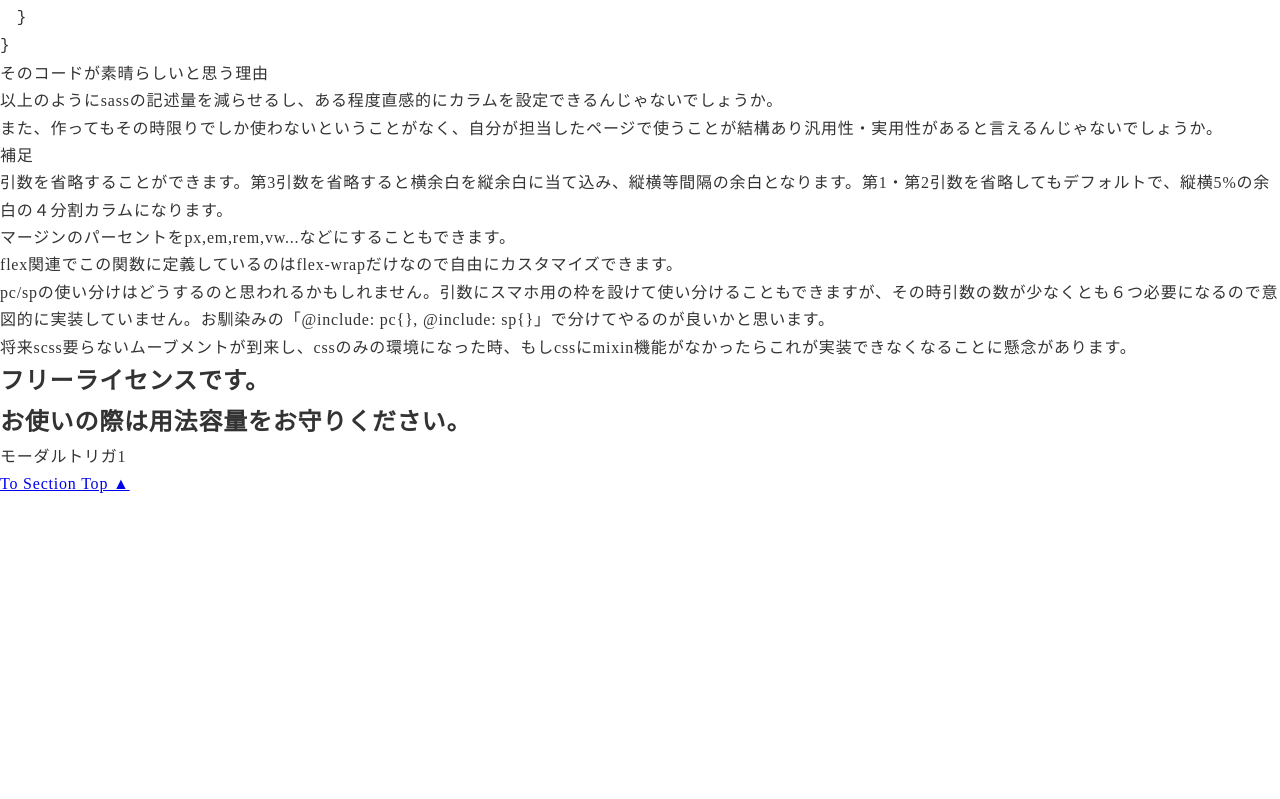
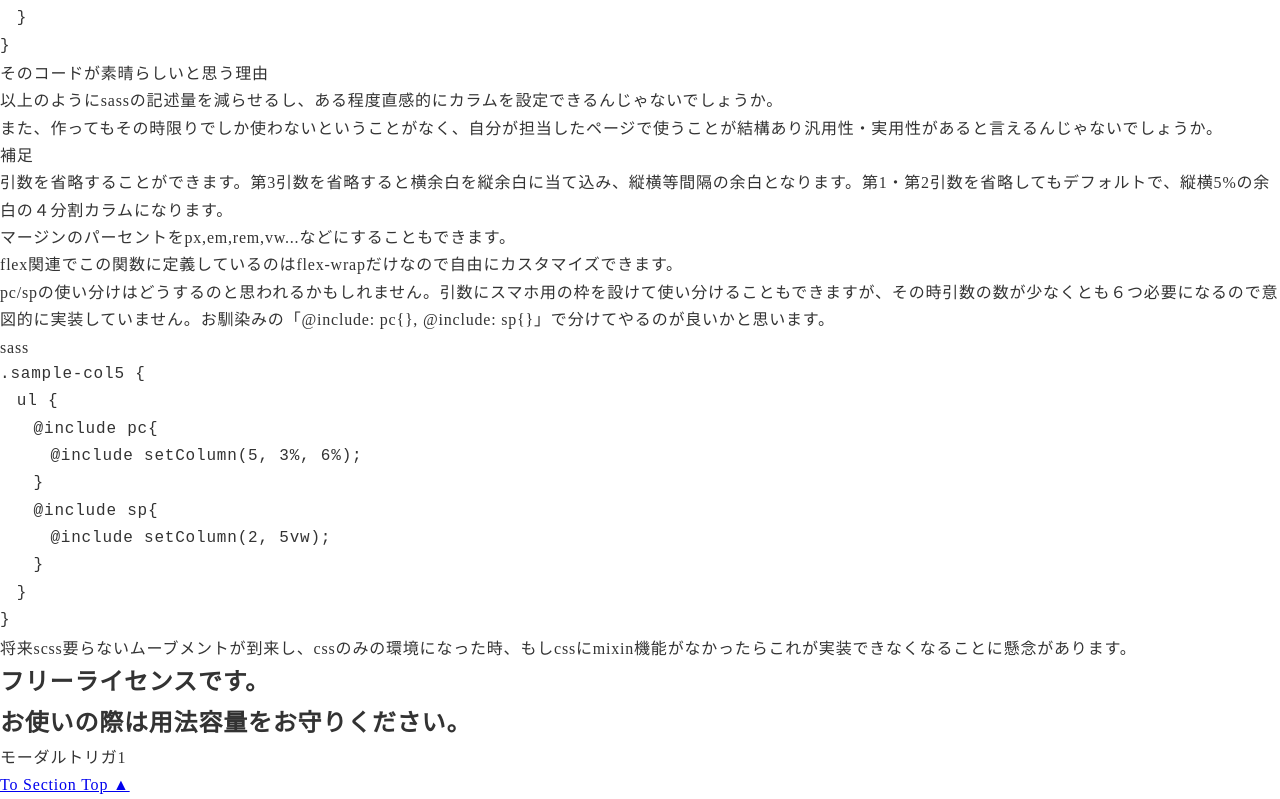
Before and after one commit to AoiTakenaka/SelectedCodes, a website built with webpack: page index.html in a window 1280 px wide. Shown: the part 1992-2791 px from the top of the page. Before the commit the page ends 2490 px from the top, so only its background shows below. Built offline with nearby package versions, Linux system fonts and the light colour scheme; files whose address does not match are found by name.

Commit message:
自薦調整

```diff
--- a/index.html
+++ b/index.html
@@ -192,6 +192,22 @@
                                         <li>
                                             pc/spの使い分けはどうするのと思われるかもしれません。引数にスマホ用の枠を設けて使い分けることもできますが、その時引数の数が少なくとも６つ必要になるので意図的に実装していません。お馴染みの「@include:
                                             pc{}, @include: sp{}」で分けてやるのが良いかと思います。
+                                            <div class="code-wrapper mt-10">
+                                                <div class="code-type-sass">sass</div>
+                                                <pre class="code">
+                                            .sample-col5 {
+                                                &emsp;ul {
+                                                    &emsp;&emsp;@include pc{
+                                                        &emsp;&emsp;&emsp;@include setColumn(5, 3%, 6%);
+                                                    &emsp;&emsp;}
+                                                    &emsp;&emsp;@include sp{
+                                                        &emsp;&emsp;&emsp;@include setColumn(2, 5vw);
+                                                    &emsp;&emsp;}
+                                                &emsp;}
+                                            }
+                                        </pre
+                                                >
+                                            </div>
                                         </li>
                                         <li>将来scss要らないムーブメントが到来し、cssのみの環境になった時、もしcssにmixin機能がなかったらこれが実装できなくなることに懸念があります。</li>
                                     </ul>
```
